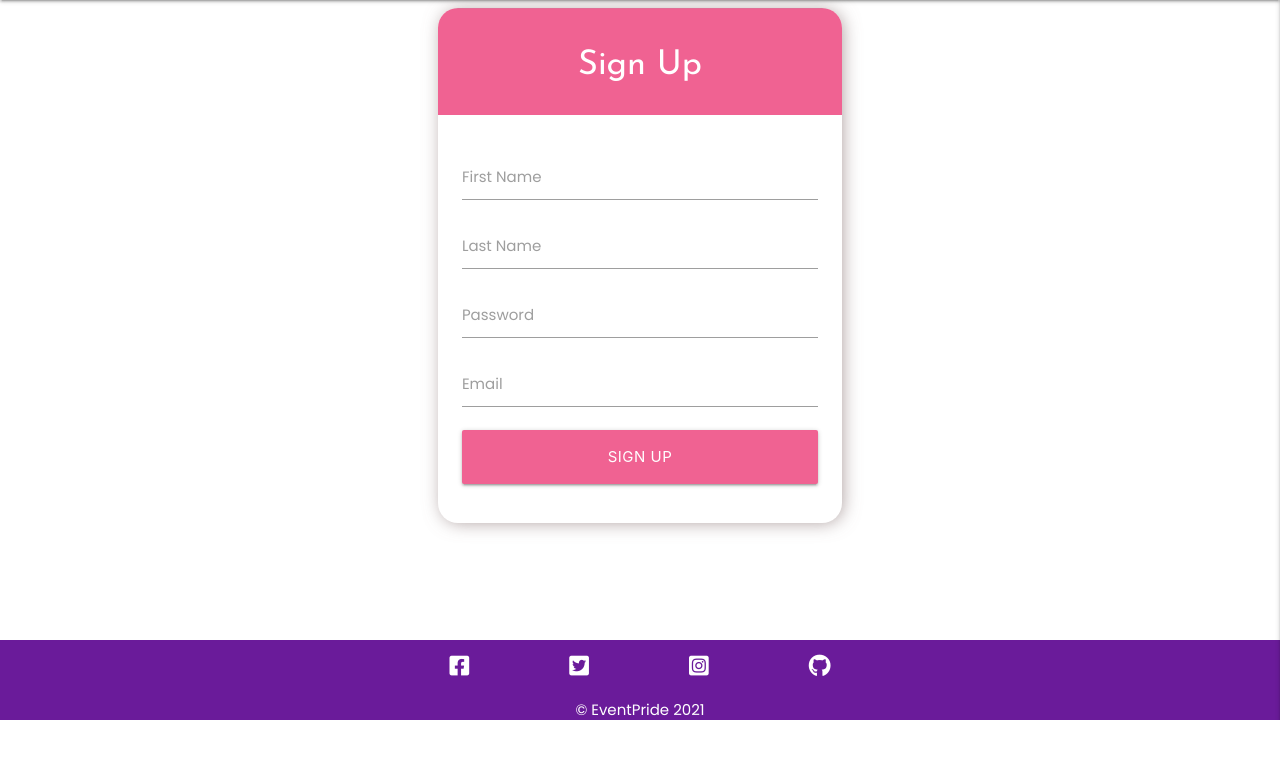
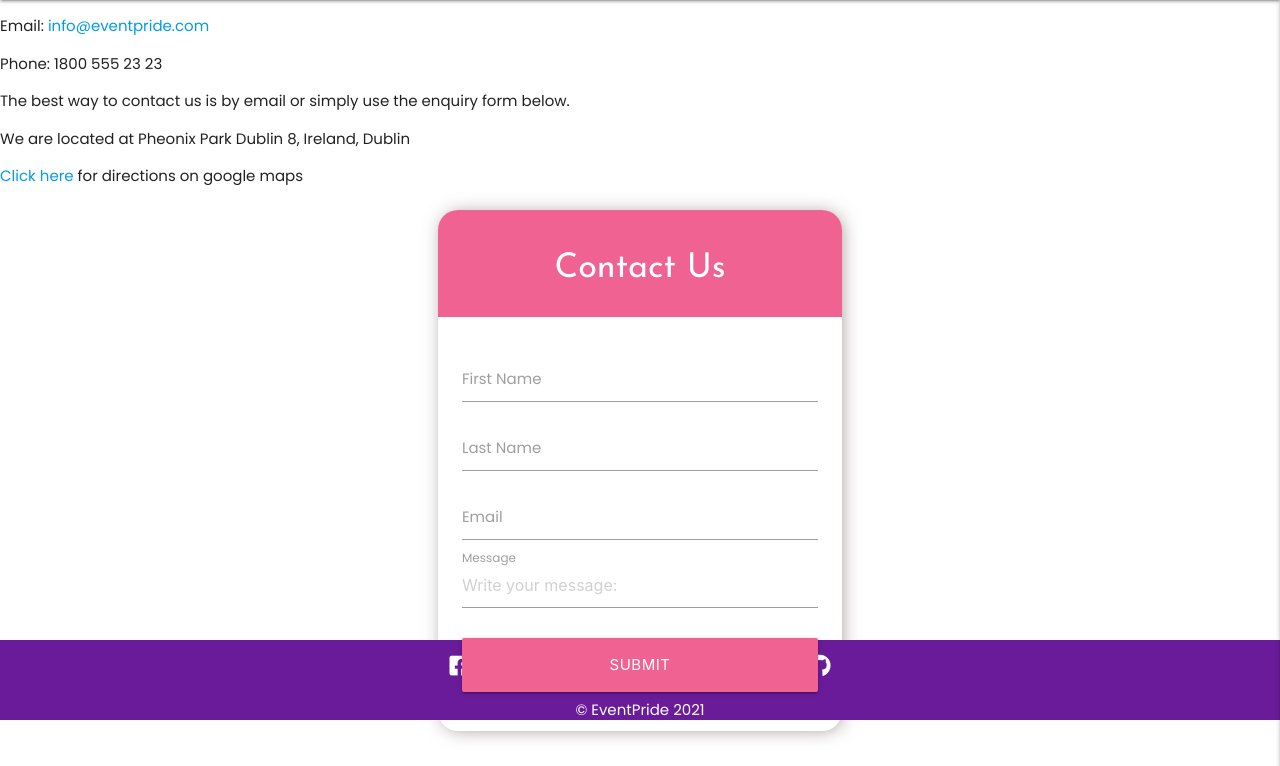
Before and after one commit to roomacarthur/eventpride, a Flask app: template templates/contact-us.html in a window 1280 px wide. Shown: the part 80-846 px from the top of the page. Before the commit the page ends 800 px from the top, so only its background shows below. Run offline with Flask 2, Linux system fonts and the light colour scheme; the template is opened without the code that fills it, so the values that code supplies are empty; some libraries are stand-ins or nearby versions.

Commit message:
Updating contact us page

```diff
--- a/static/css/style.css
+++ b/static/css/style.css
@@ -199,6 +199,7 @@ nav .brand-logo {
 
 footer {
     position: fixed;
+    bottom: 0;
 }
 
 footer .copyright {
--- a/templates/contact-us.html
+++ b/templates/contact-us.html
@@ -1,13 +1,23 @@
 {% extends "base.html" %}
 
 {% block content %}
-
+<section>
+  <div class="contact-text">
+      <p><strong>Email:</strong><a href="mailto:info@eventpride.com" target="_blank">
+              info@eventpride.com</a></p>
+      <p><strong>Phone:</strong> 1800 555 23 23</p>
+      <p>The best way to contact us is by email or simply use the enquiry form below.</p>
+      <p>We are located at Pheonix Park Dublin 8, Ireland, Dublin</p>
+      <p><a href="https://www.google.com/maps/place/53%C2%B021'21.2%22N+6%C2%B019'47.3%22W/@53.355882,-6.3320017,17z/data=!3m1!4b1!4m5!3m4!1s0x0:0x0!8m2!3d53.355882!4d-6.329813" target="_blank">
+        Click here</a> for directions on google maps</p>
+  </div>
+</section>
 
     <div class="row">
         <div class="col s12 l4 offset-l4">
           <div class="card">
             <div class="card-action pink lighten-2 white-text">
-                <h4>Sign Up</h4>
+                <h4>Contact Us</h4>
             </div>
          <div class="card-content">
             <div class="input-field">
@@ -20,17 +30,17 @@
             </div>
 
             <div class="input-field">
-              <input id="password" type="password" class="validate">
-              <label for="password">Password</label>
-            </div>
-
-            <div class="input-field">
               <input id="email" type="email" class="validate">
               <label for="email">Email</label>
             </div>
 
             <div class="input-field">
-                <button onclick="M.toast({html: 'Sign up successful!'})" class="btn-large pink lighten-2 waves-effect waves-dark" style="width: 100%;">Sign Up</button>
+              <textarea placeholder="Write your message:" id="msg_send" name="msg_send" class="materialize-textarea"></textarea>
+              <label for="password">Message</label>
+            </div>
+
+            <div class="input-field">
+                <button class="btn-large pink lighten-2 waves-effect waves-dark" style="width: 100%;">Submit</button>
             </div>
 
         </div>
```
